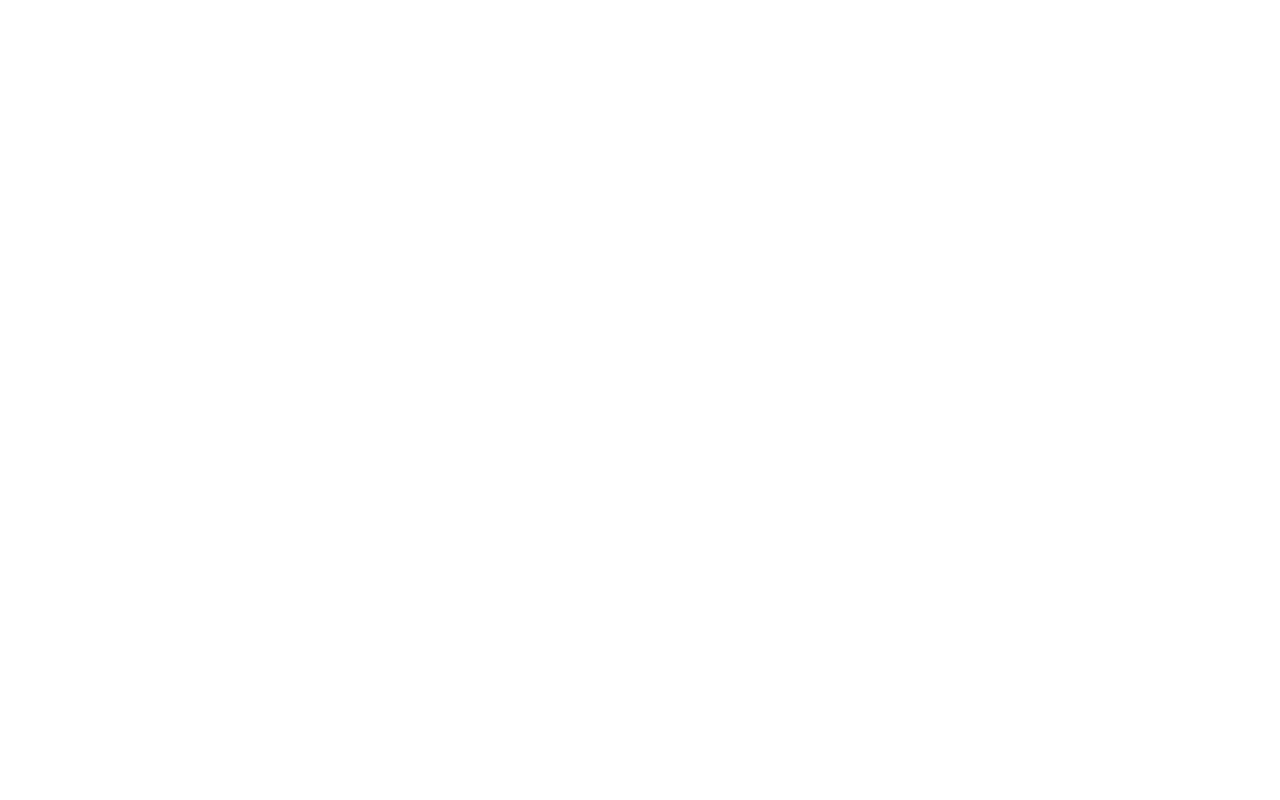
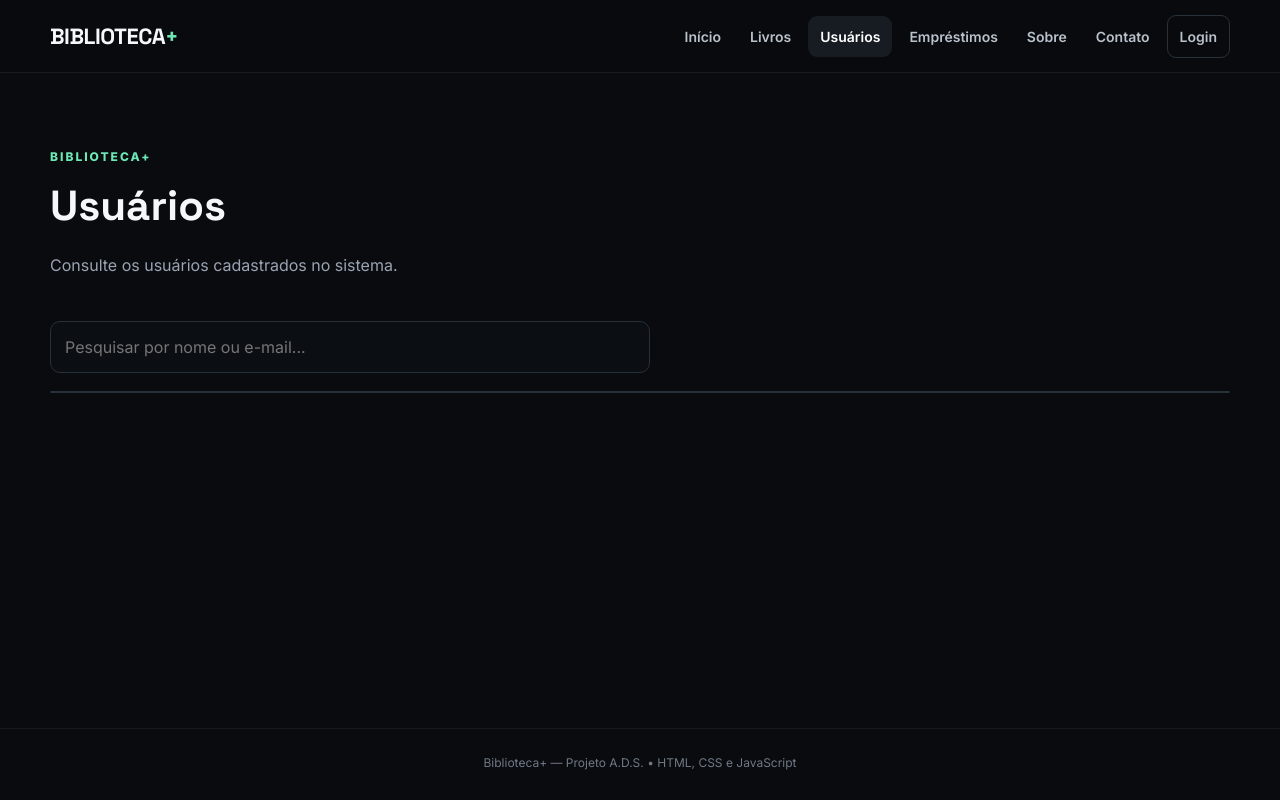
Before and after one commit to Aantonio-tech/sistema-de-biblioteca, a plain HTML site: page usuario.html in a window 1280 px wide. Drawn offline with Linux system fonts and the light colour scheme.

Commit message:
adicao de usuario e login

```diff
--- a/login.html
+++ b/login.html
@@ -0,0 +1,130 @@
+<!DOCTYPE html>
+<html lang="pt-BR">
+
+<head>
+
+    <meta charset="UTF-8">
+
+    <meta
+        name="viewport"
+        content="width=device-width, initial-scale=1.0"
+    >
+
+    <title>Biblioteca+ | Login</title>
+
+    <link rel="stylesheet" href="style.css">
+
+</head>
+
+<body>
+
+    <main class="auth-page">
+
+        <div class="auth-box">
+
+            <!-- LOGO -->
+
+            <a href="index.html" class="logo">
+                BIBLIOTECA<span>+</span>
+            </a>
+
+
+            <!-- TÍTULO -->
+
+            <h1>
+                Entrar na conta
+            </h1>
+
+            <p class="muted">
+                Acesse sua conta da Biblioteca+.
+            </p>
+
+
+            <!-- LOGIN -->
+
+            <form id="loginForm">
+
+                <label for="loginEmail">
+                    E-mail
+                </label>
+
+                <input
+                    type="email"
+                    id="loginEmail"
+                    name="email"
+                    placeholder="Digite seu e-mail"
+                    autocomplete="email"
+                    required
+                >
+
+
+                <label for="loginSenha">
+                    Senha
+                </label>
+
+                <input
+                    type="password"
+                    id="loginSenha"
+                    name="senha"
+                    placeholder="Digite sua senha"
+                    autocomplete="current-password"
+                    required
+                >
+
+
+                <button
+                    type="submit"
+                    class="btn primary full"
+                >
+                    ENTRAR
+                </button>
+
+
+                <!-- MENSAGEM -->
+
+                <p
+                    id="loginMsg"
+                    class="message"
+                ></p>
+
+            </form>
+
+
+            <!-- CADASTRO -->
+
+            <div class="auth-bottom">
+
+                <span>
+                    Ainda não possui uma conta?
+                </span>
+
+                <br>
+
+                <a href="cadastro.html">
+                    Criar cadastro
+                </a>
+
+            </div>
+
+
+            <!-- VOLTAR -->
+
+            <a
+                href="index.html"
+                class="back"
+            >
+                ← Voltar para o início
+            </a>
+
+        </div>
+
+    </main>
+
+
+    <!-- JAVASCRIPT -->
+
+    <script src="javascript.js"></script>
+
+</body>
+
+</html>
--- a/usuario.html
+++ b/usuario.html
@@ -0,0 +1,165 @@
+<!DOCTYPE html>
+<html lang="pt-BR">
+
+<head>
+
+    <meta charset="UTF-8">
+
+    <meta
+        name="viewport"
+        content="width=device-width, initial-scale=1.0"
+    >
+
+    <title>Biblioteca+ | Usuários</title>
+
+    <link rel="stylesheet" href="style.css">
+
+</head>
+
+<body>
+
+    <!-- CABEÇALHO -->
+
+    <header class="header">
+
+        <div class="container nav">
+
+            <a
+                class="logo"
+                href="index.html"
+            >
+                BIBLIOTECA<span>+</span>
+            </a>
+
+
+            <button
+                class="menu-toggle"
+                type="button"
+            >
+                ☰
+            </button>
+
+
+            <nav>
+
+                <a href="index.html">
+                    Início
+                </a>
+
+                <a href="livros.html">
+                    Livros
+                </a>
+
+                <a
+                    href="usuario.html"
+                    class="active"
+                >
+                    Usuários
+                </a>
+
+                <a href="emprestimos.html">
+                    Empréstimos
+                </a>
+
+                <a href="sobre.html">
+                    Sobre
+                </a>
+
+                <a href="contato.html">
+                    Contato
+                </a>
+
+                <a
+                    id="loginLink"
+                    class="nav-login"
+                    href="login.html"
+                >
+                    Login
+                </a>
+
+            </nav>
+
+        </div>
+
+    </header>
+
+
+    <!-- CONTEÚDO -->
+
+    <main class="page">
+
+        <div class="container">
+
+
+            <!-- TÍTULO -->
+
+            <div class="page-head">
+
+                <div>
+
+                    <span class="eyebrow">
+                        BIBLIOTECA+
+                    </span>
+
+                    <h1>
+                        Usuários
+                    </h1>
+
+                    <p>
+                        Consulte os usuários cadastrados no sistema.
+                    </p>
+
+                </div>
+
+            </div>
+
+
+            <!-- PESQUISA -->
+
+            <div class="toolbar">
+
+                <input
+                    type="text"
+                    id="buscaUsuario"
+                    placeholder="Pesquisar por nome ou e-mail..."
+                >
+
+            </div>
+
+
+            <!-- LISTA DE USUÁRIOS -->
+
+            <div
+                id="usuariosLista"
+                class="table-wrap"
+            >
+
+                <!-- O JavaScript coloca os usuários aqui -->
+
+            </div>
+
+        </div>
+
+    </main>
+
+
+    <!-- RODAPÉ -->
+
+    <footer>
+
+        <div class="container">
+
+            Biblioteca+ — Projeto A.D.S. • HTML, CSS e JavaScript
+
+        </div>
+
+    </footer>
+
+
+    <!-- JAVASCRIPT -->
+
+    <script src="javascript.js"></script>
+
+</body>
+
+</html>
```
Also changed, not shown: index.html (+32 -0 lines).
